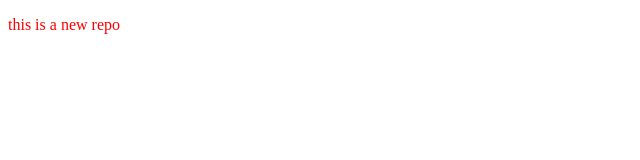
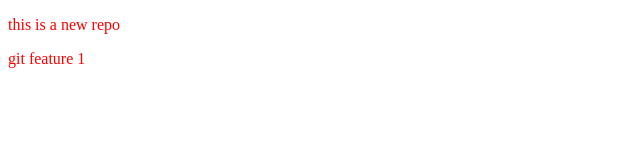
Before and after one commit to IshanArora2105/localrepo, a plain HTML site: page localrpepo/index.html in a window 1280 px wide. Shown: the full height of the page, 0-640 px from the left. Drawn offline with Linux system fonts and the light colour scheme.

Commit message:
feature 1 requested

```diff
--- a/localrpepo/index.html
+++ b/localrpepo/index.html
@@ -8,5 +8,6 @@
 </head>
 <body>
     <p>this is a new repo</p>
+    <p>git feature 1</p>
 </body>
 </html>
```
